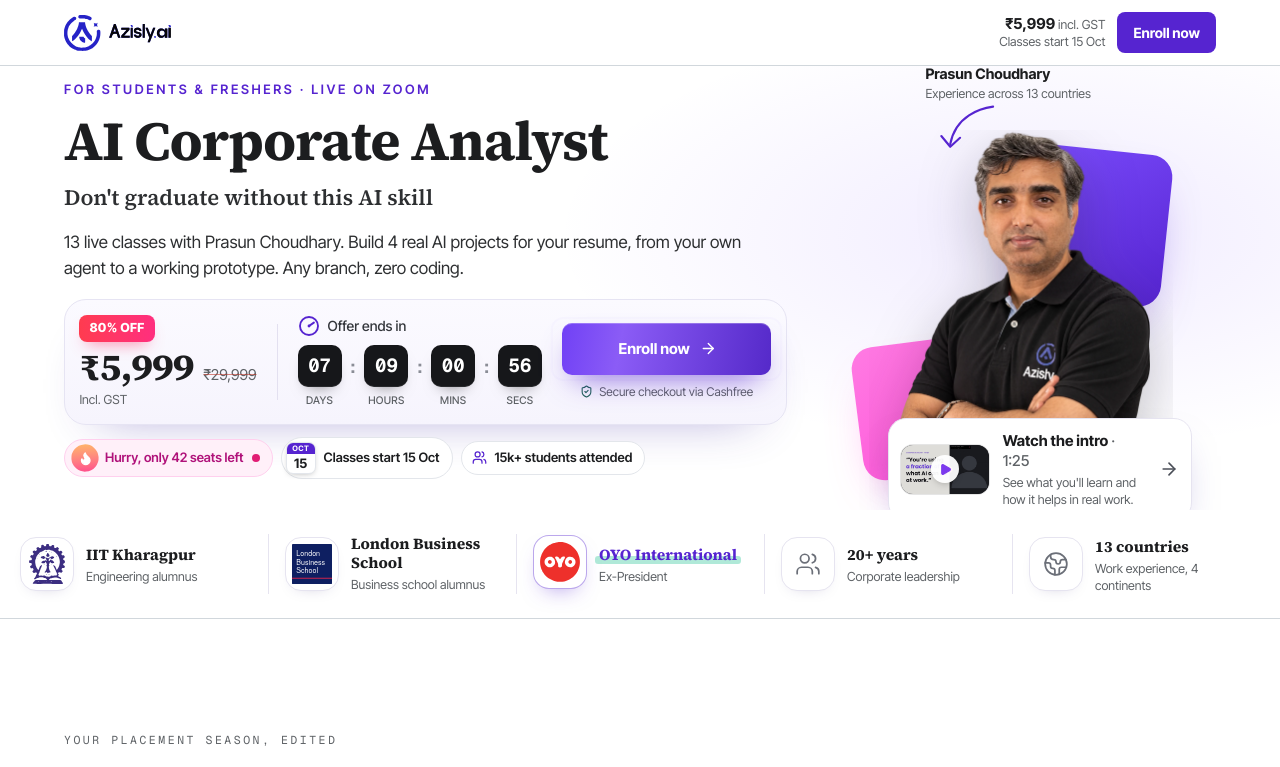
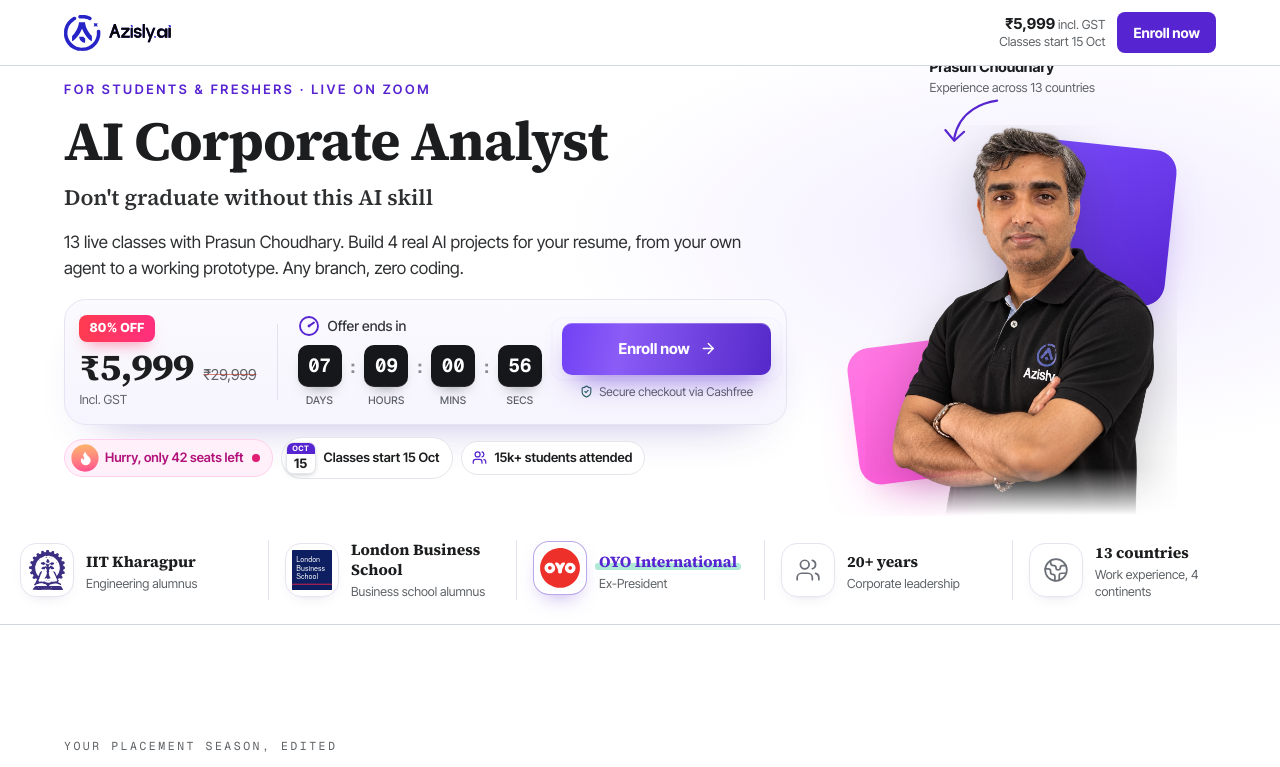
Before and after one commit to katkarpranav2004/azisly-course-landing, a Next.js app: page /college/v2 in a window 1280 px wide. Shown: the top 767 px of the page. Built offline with nearby package versions, Linux system fonts and the light colour scheme; a web font is replaced by a local one.

Commit message:
Corporate hero: remove the Watch the intro card so it no longer covers Prasun's photo; photo sized to the screen

```diff
--- a/src/components/course/HeroStudio.tsx
+++ b/src/components/course/HeroStudio.tsx
@@ -8,7 +8,6 @@
 import { cohort, reach, trustedBy } from "@/content/shared";
 import { CTA } from "@/content/course";
 import { useStudio } from "./StudioContext";
-import IntroVideo from "./IntroVideo";
 import type { AudienceContent } from "@/content/types";
 
 const pad = (n: number) => String(n).padStart(2, "0");
@@ -321,7 +320,7 @@
           </ul>
         )}
 
-        <div className="relative mx-auto grid max-w-6xl grid-cols-[minmax(0,1fr)] items-center gap-12 py-5 sm:py-10 lg:grid-cols-[1.3fr_.7fr] lg:gap-10 lg:pb-[clamp(22px,3.8vh,46px)] lg:pt-[clamp(8px,1.8vh,26px)]">
+        <div className="relative mx-auto grid max-w-6xl grid-cols-[minmax(0,1fr)] items-center gap-12 py-5 sm:py-10 lg:grid-cols-[1.3fr_.7fr] lg:gap-10 lg:pb-[clamp(28px,4.6vh,52px)] lg:pt-[clamp(8px,1.8vh,26px)]">
           <div className="px-1 sm:px-0">
             <motion.p {...rise(0)} className="text-[12px] font-semibold uppercase tracking-[0.2em] text-accent sm:text-[13px]">
               {hero.eyebrow}
@@ -417,7 +416,7 @@
             initial={{ opacity: 0, scale: 0.95 }}
             animate={{ opacity: 1, scale: 1 }}
             transition={{ duration: 0.8, delay: 0.15, ease: [0.22, 1, 0.36, 1] }}
-            className="relative mx-auto w-full max-w-[380px] lg:max-w-[min(380px,38vh)] lg:translate-y-[clamp(20px,5vh,52px)]"
+            className="relative mx-auto w-full max-w-[380px] lg:max-w-[min(380px,39vh)] lg:translate-y-[clamp(20px,5vh,52px)]"
           >
             <div className="relative aspect-[4/5]">
               {/* Two squares tucked behind Prasun: purple behind his head (top right), pink behind his arms (bottom left). */}
@@ -447,7 +446,6 @@
               <PhotoCaption name={founder.name} />
               <div className="absolute -bottom-[3%] right-0 z-10 flex w-[min(100%,21rem)] flex-col gap-2.5 sm:-right-[6%]">
                 {content.audience === "corporate" && <TrustedCard />}
-                <IntroVideo onEnroll={onEnroll} />
               </div>
             </div>
           </motion.div>
```
